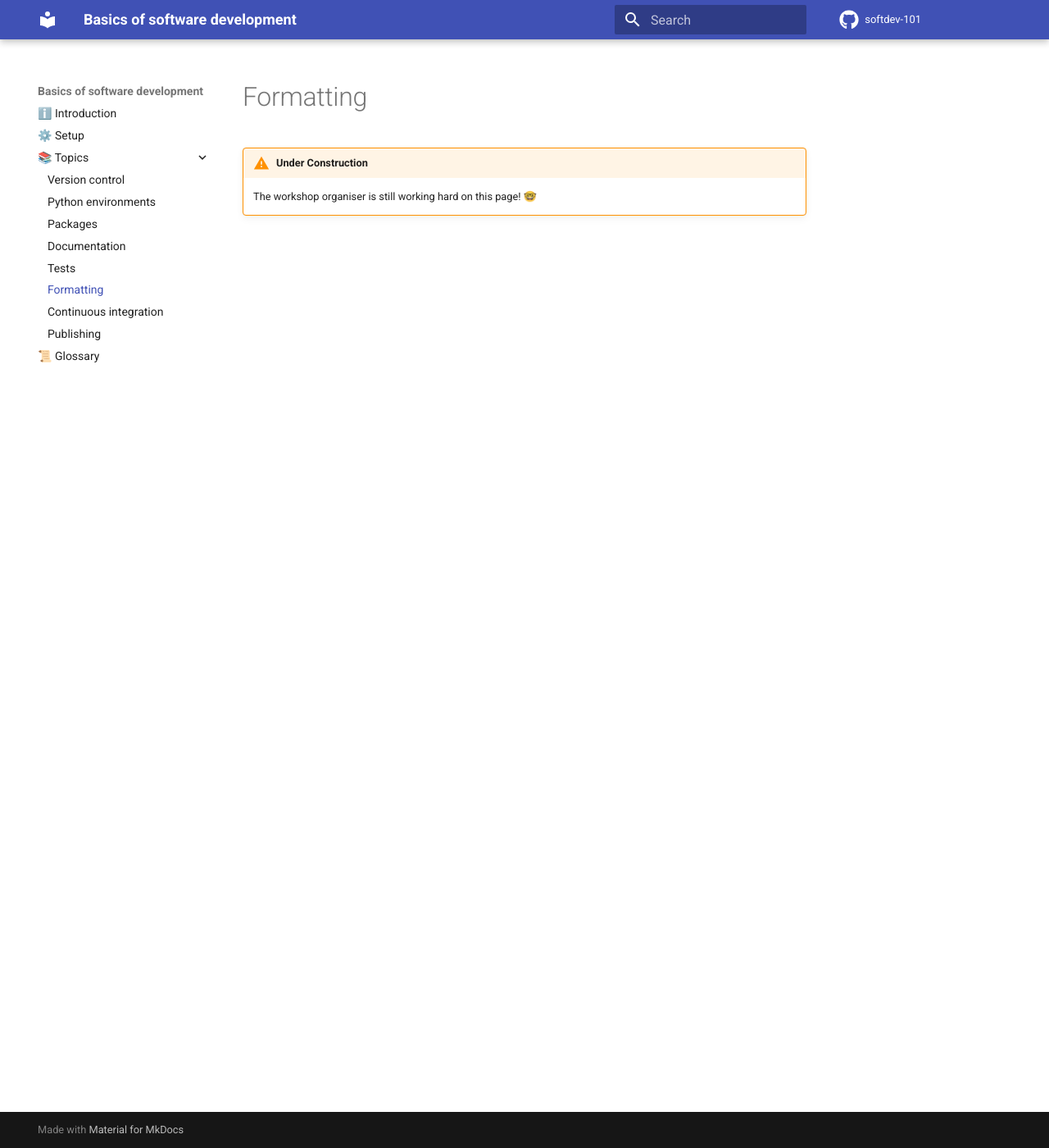
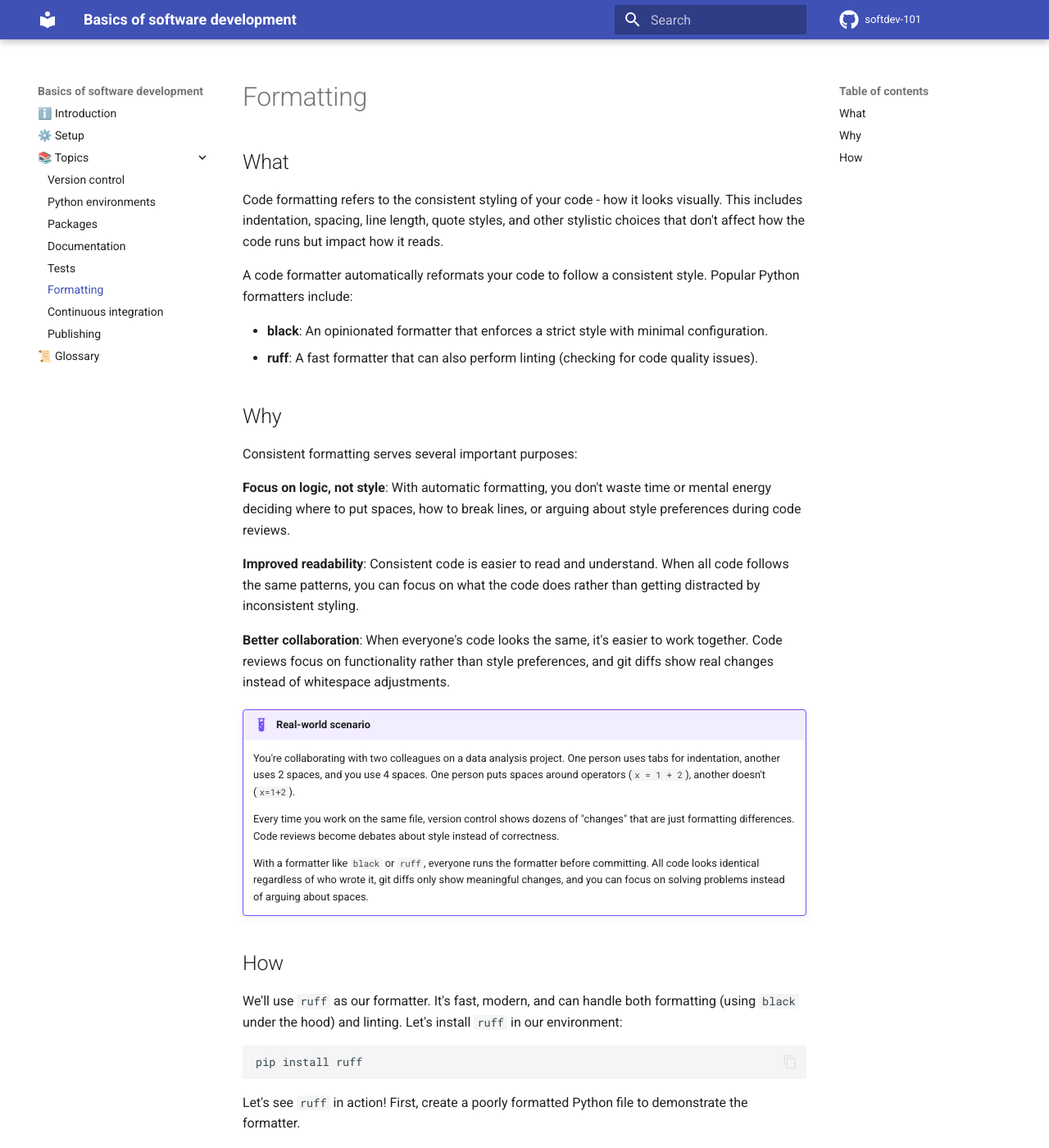
Before and after one commit to mbercx/softdev-101, an MkDocs documentation site: the page built from docs/formatting.md, in a window 1280 px wide and 1400 px high. Shown: the whole window at 82% size. Built offline with MkDocs 1.6.1 and Material for MkDocs 9.7.7, drawn with Linux system fonts in a browser that asks for light colours; comment, search, counter and statistics services are not loaded; some of the changed text lies outside the part shown.

Commit message:
📚 Formatting: add first draft

````diff
--- a/docs/formatting.md
+++ b/docs/formatting.md
@@ -1,5 +1,90 @@
 # Formatting
 
-!!!warning "Under Construction"
+## What
 
-    The workshop organiser is still working hard on this page! 🤓
+Code formatting refers to the consistent styling of your code - how it looks visually.
+This includes indentation, spacing, line length, quote styles, and other stylistic choices that don't affect how the code runs but impact how it reads.
+
+A code formatter automatically reformats your code to follow a consistent style.
+Popular Python formatters include:
+
+- **black**: An opinionated formatter that enforces a strict style with minimal configuration.
+- **ruff**: A fast formatter that can also perform linting (checking for code quality issues).
+
+## Why
+
+Consistent formatting serves several important purposes:
+
+**Focus on logic, not style**: With automatic formatting, you don't waste time or mental energy deciding where to put spaces, how to break lines, or arguing about style preferences during code reviews.
+
+**Improved readability**: Consistent code is easier to read and understand.
+When all code follows the same patterns, you can focus on what the code does rather than getting distracted by inconsistent styling.
+
+**Better collaboration**: When everyone's code looks the same, it's easier to work together.
+Code reviews focus on functionality rather than style preferences, and git diffs show real changes instead of whitespace adjustments.
+
+!!!example "Real-world scenario"
+
+    You're collaborating with two colleagues on a data analysis project.
+    One person uses tabs for indentation, another uses 2 spaces, and you use 4 spaces.
+    One person puts spaces around operators (`x = 1 + 2`), another doesn't (`x=1+2`).
+
+    Every time you work on the same file, version control shows dozens of "changes" that are just formatting differences.
+    Code reviews become debates about style instead of correctness.
+
+    With a formatter like `black` or `ruff`, everyone runs the formatter before committing.
+    All code looks identical regardless of who wrote it, git diffs only show meaningful changes, and you can focus on solving problems instead of arguing about spaces.
+
+## How
+
+We'll use `ruff` as our formatter.
+It's fast, modern, and can handle both formatting (using `black` under the hood) and linting.
+Let's install `ruff` in our environment:
+
+```
+pip install ruff
+```
+
+Let's see `ruff` in action!
+First, create a poorly formatted Python file to demonstrate the formatter.
+
+Copy this messy code into a new file `src/dev_tutorial/messy.py`:
+
+```python
+def calculate_statistics(data,include_median=True):
+    """Calculate statistics for a list of numbers."""
+    if len(data)==0:
+        return None
+
+    mean=sum(data)/len(data)
+    result={'mean':mean,'min':min(data),'max':max(data)}
+
+    if include_median:
+        sorted_data=sorted(data)
+        n=len(sorted_data)
+        median=sorted_data[n//2] if n%2!=0 else (sorted_data[n//2-1]+sorted_data[n//2])/2
+        result['median']=median
+
+    return result
+```
+
+This code has several formatting issues:
+
+- Missing spaces after commas in function parameters
+- Inconsistent spacing around operators (`==`, `=`, `/`, `%`, `//`)
+- No spaces around dictionary keys and values
+
+Now run the formatter:
+
+```
+ruff format
+```
+
+You should see output like:
+
+```console {.no-copy}
+1 file reformatted
+```
+
+Open `src/dev_tutorial/messy.py` again and check how the code has changed.
+`ruff` has automatically fixed all the formatting issues.
````
